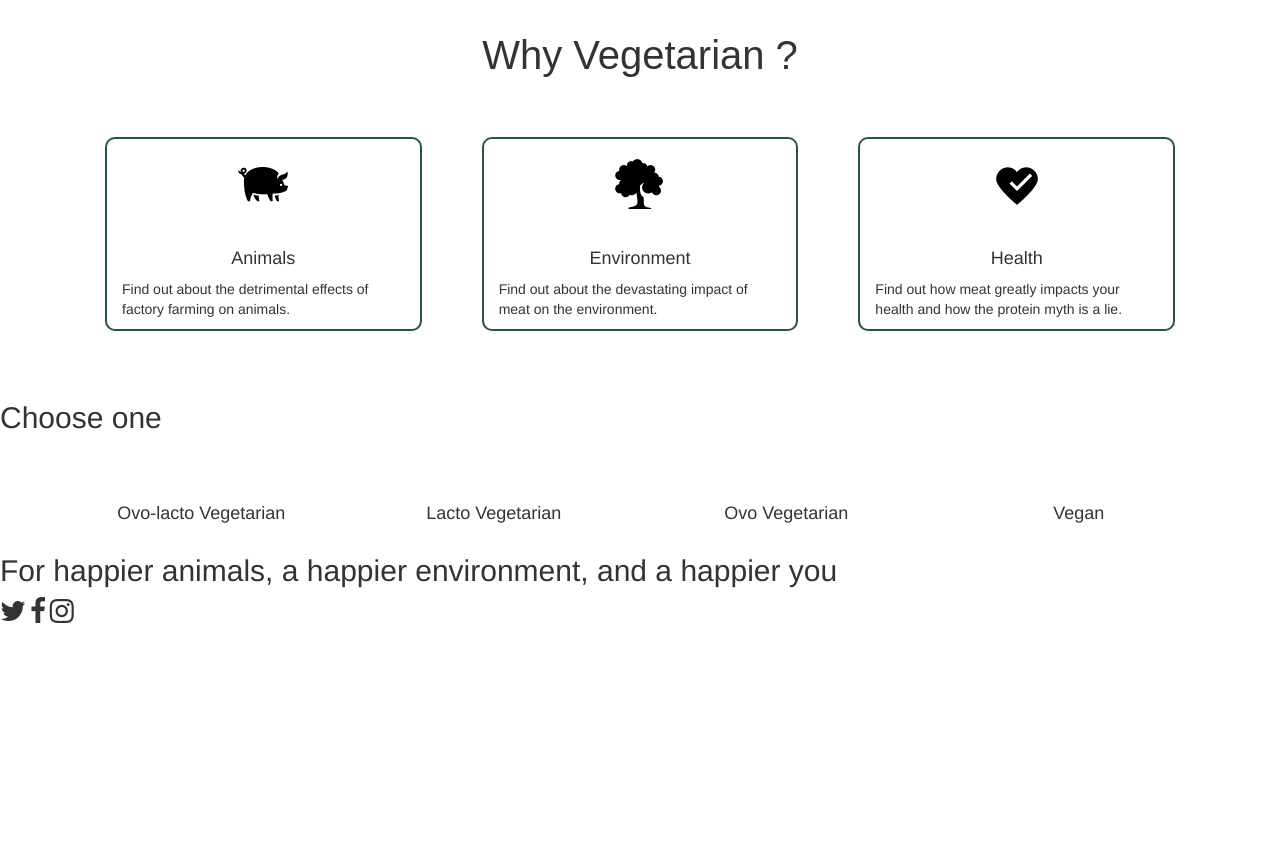
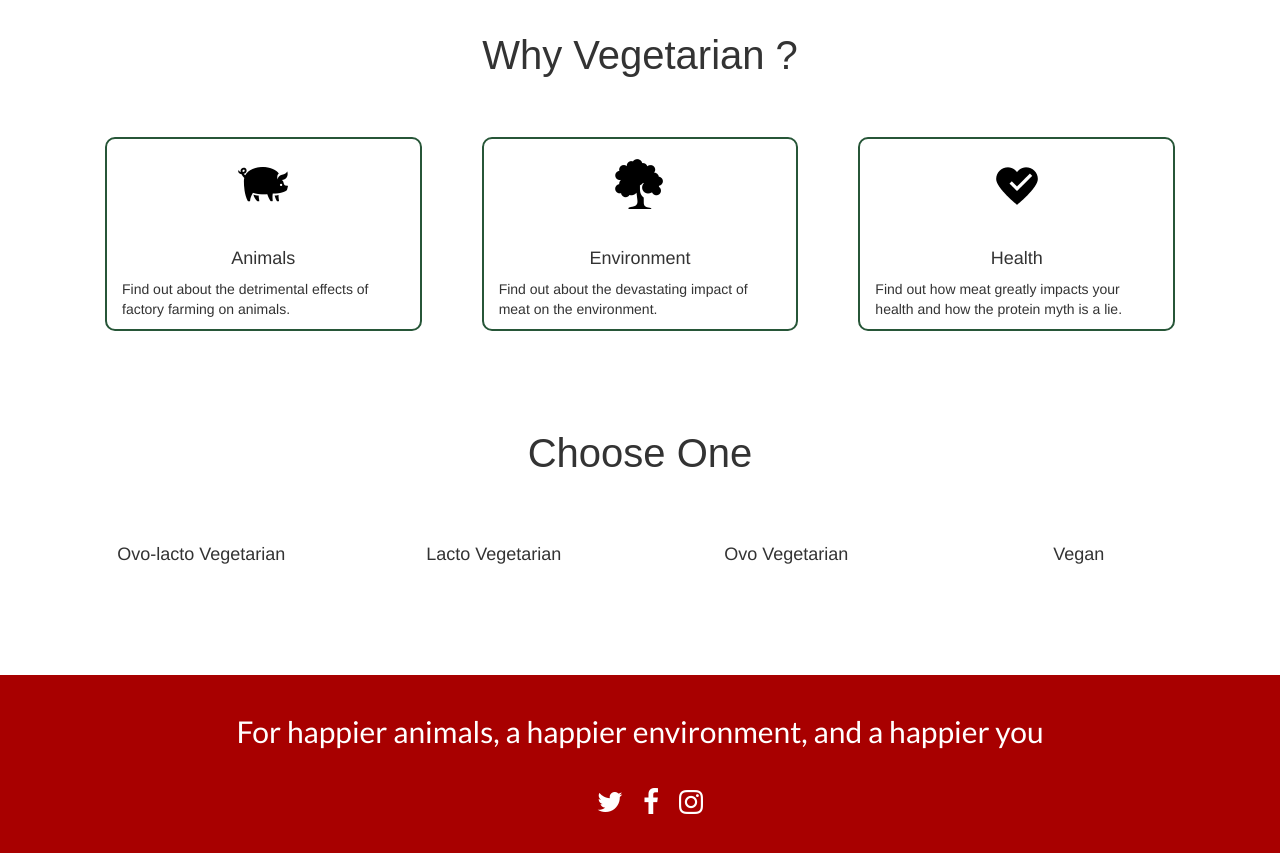
Before and after one commit to lavanya261201/Official-Vegetarianism, a plain HTML site: page root/index.html in a window 1280 px wide. Shown: the part 817-1670 px from the top of the page. Before the commit the page ends 1443 px from the top, so only its background shows below. Drawn offline with nearby package versions, Linux system fonts and the light colour scheme; a web font is replaced by a local one.

```diff
--- a/root/css/index.css
+++ b/root/css/index.css
@@ -56,7 +56,7 @@ li{
 }
 
 /*Question Header*/
-#questionheader{
+.questionheader{
   text-align: center;
   padding-top: 3rem;
   font-family: 'Hind Madurai', sans-serif;
@@ -88,6 +88,35 @@ h4{
   padding-top: 1rem;
 }
 
+/*Choose One Content*/
+
+
+/*Footer*/
+footer{
+  background-color: #a80000;
+  height: 20rem;
+  margin-top: 10rem;
+  color: white;
+  display: block;
+}
+
+footer div{
+  display: flex;
+  justify-content: center;
+  align-items: center;
+}
+
+#footertitle{
+  padding-top: 2rem;
+  font-family: 'Lato', sans-serif;
+  font-weight: 400;
+}
+
+i{
+  padding-left: 2rem;
+  padding-top: 3rem;
+}
+
 
 
 
--- a/root/index.html
+++ b/root/index.html
@@ -42,7 +42,7 @@
     </div>
 
     <!--Question-->
-    <h2 id="questionheader"> Why Vegetarian ? </h2>
+    <h2 class="questionheader"> Why Vegetarian ? </h2>
 
     <!--The Three Content (Question Answer)-->
     <div class="container">
@@ -74,7 +74,7 @@
     </div>
 
     <!--Pick One-->
-    <h2> Choose one </h2>
+    <h2 class="questionheader"> Choose One </h2>
 
     <!--Types of Vegetarian-->
     <div class="container">
@@ -109,10 +109,12 @@
       </div>
     </div>
 
+
+
     <!--Footer-->
     <footer>
       <div>
-        <h2> For happier animals, a happier environment, and a happier you</h2>
+        <h2 id="footertitle"> For happier animals, a happier environment, and a happier you</h2>
       </div>
       <div>
         <i class="fa fa-twitter fa-2x" aria-hidden="true"></i>
```
Also changed, not shown: root/css/media/egg.png (added), root/css/media/milk.png (added).
